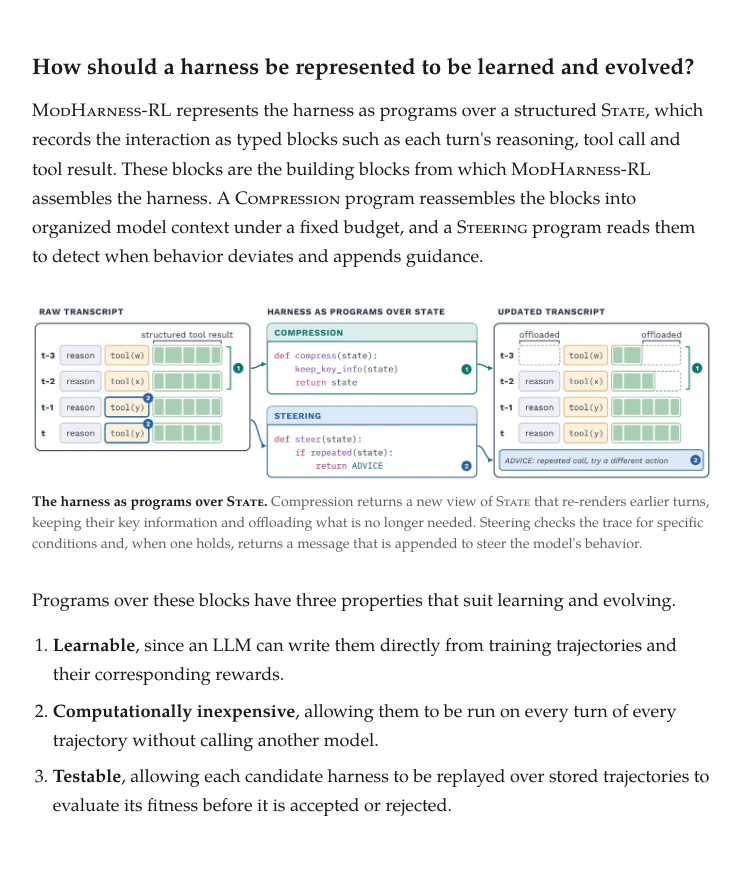
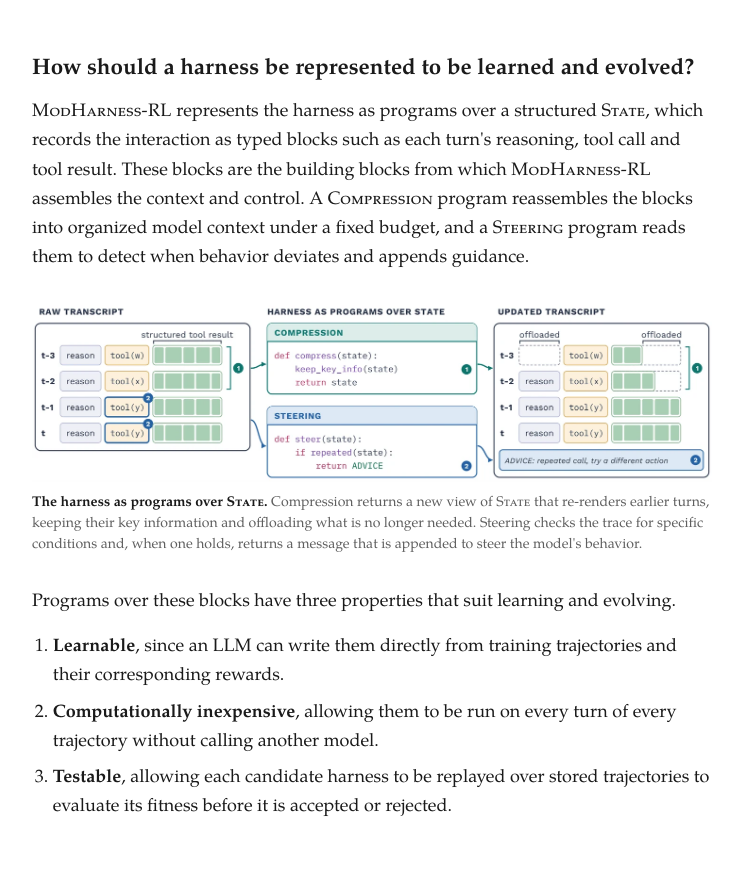
Before and after one commit to ZLHe0/ModHarness-RL, a plain HTML site: page docs/index.html in a window 1280 px wide. Shown: the part 943-1820 px from the top of the page, without its empty margins (268-1011 px from the left). Drawn offline with Linux system fonts and the light colour scheme.

Commit message:
Update method wording

```diff
--- a/docs/index.html
+++ b/docs/index.html
@@ -120,7 +120,7 @@
 
 <section>
   <h2>How should a harness be represented to be learned and evolved?</h2>
-  <p><span class="sc">ModHarness-RL</span> represents the harness as programs over a structured <span class="sc">State</span>, which records the interaction as typed blocks such as each turn's reasoning, tool call and tool result. These blocks are the building blocks from which <span class="sc">ModHarness-RL</span> assembles the harness. A <span class="sc">Compression</span> program reassembles the blocks into organized model context under a fixed budget, and a <span class="sc">Steering</span> program reads them to detect when behavior deviates and appends guidance.</p>
+  <p><span class="sc">ModHarness-RL</span> represents the harness as programs over a structured <span class="sc">State</span>, which records the interaction as typed blocks such as each turn's reasoning, tool call and tool result. These blocks are the building blocks from which <span class="sc">ModHarness-RL</span> assembles the context and control. A <span class="sc">Compression</span> program reassembles the blocks into organized model context under a fixed budget, and a <span class="sc">Steering</span> program reads them to detect when behavior deviates and appends guidance.</p>
   <figure>
     <img src="assets/harness_as_code.webp" width="1440" height="387" alt="Compression and Steering as programs that read the typed blocks of State.">
     <figcaption><b>The harness as programs over <span class="sc">State</span>.</b> Compression returns a new view of <span class="sc">State</span> that re-renders earlier turns, keeping their key information and offloading what is no longer needed. Steering checks the trace for specific conditions and, when one holds, returns a message that is appended to steer the model's behavior.</figcaption>
```
